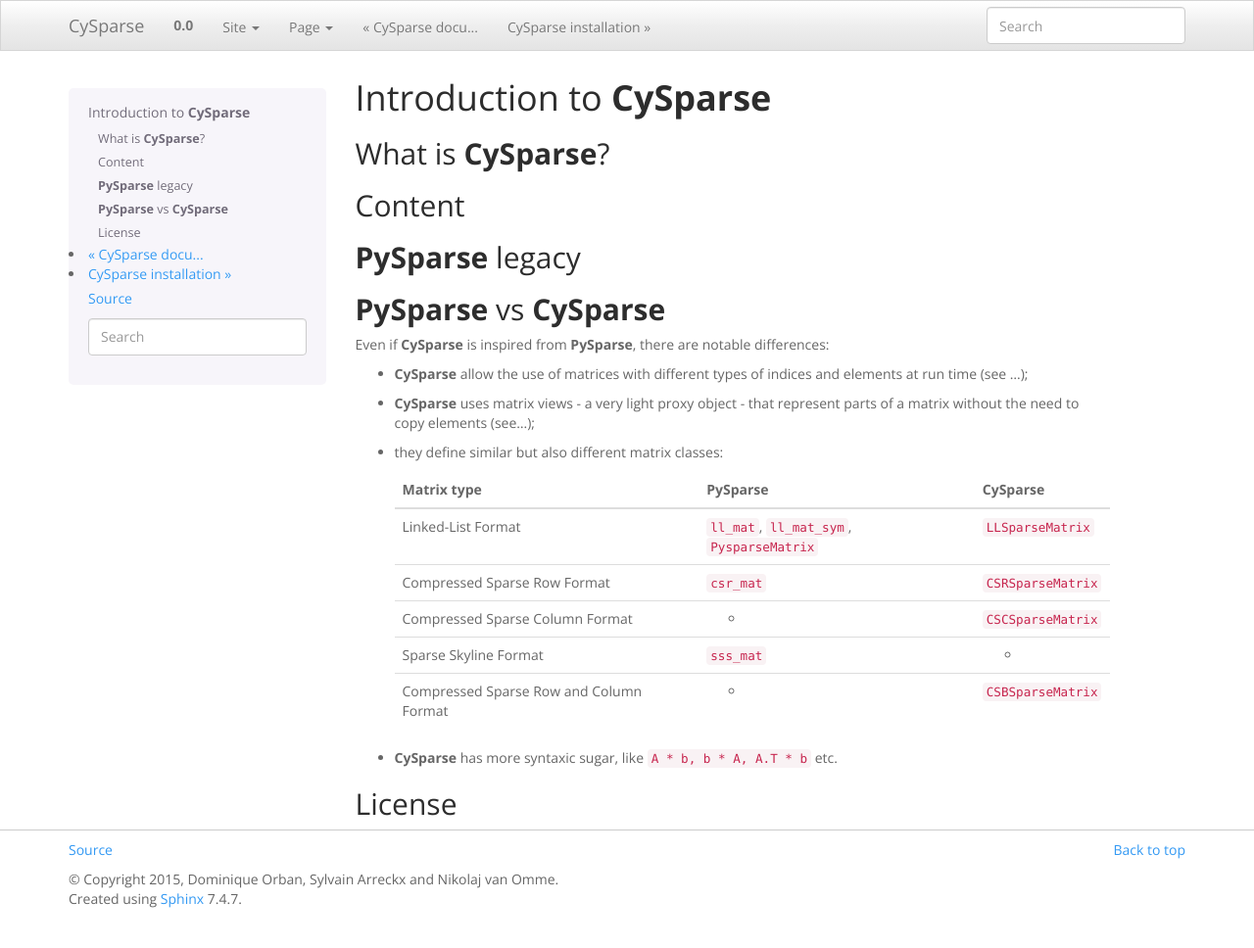
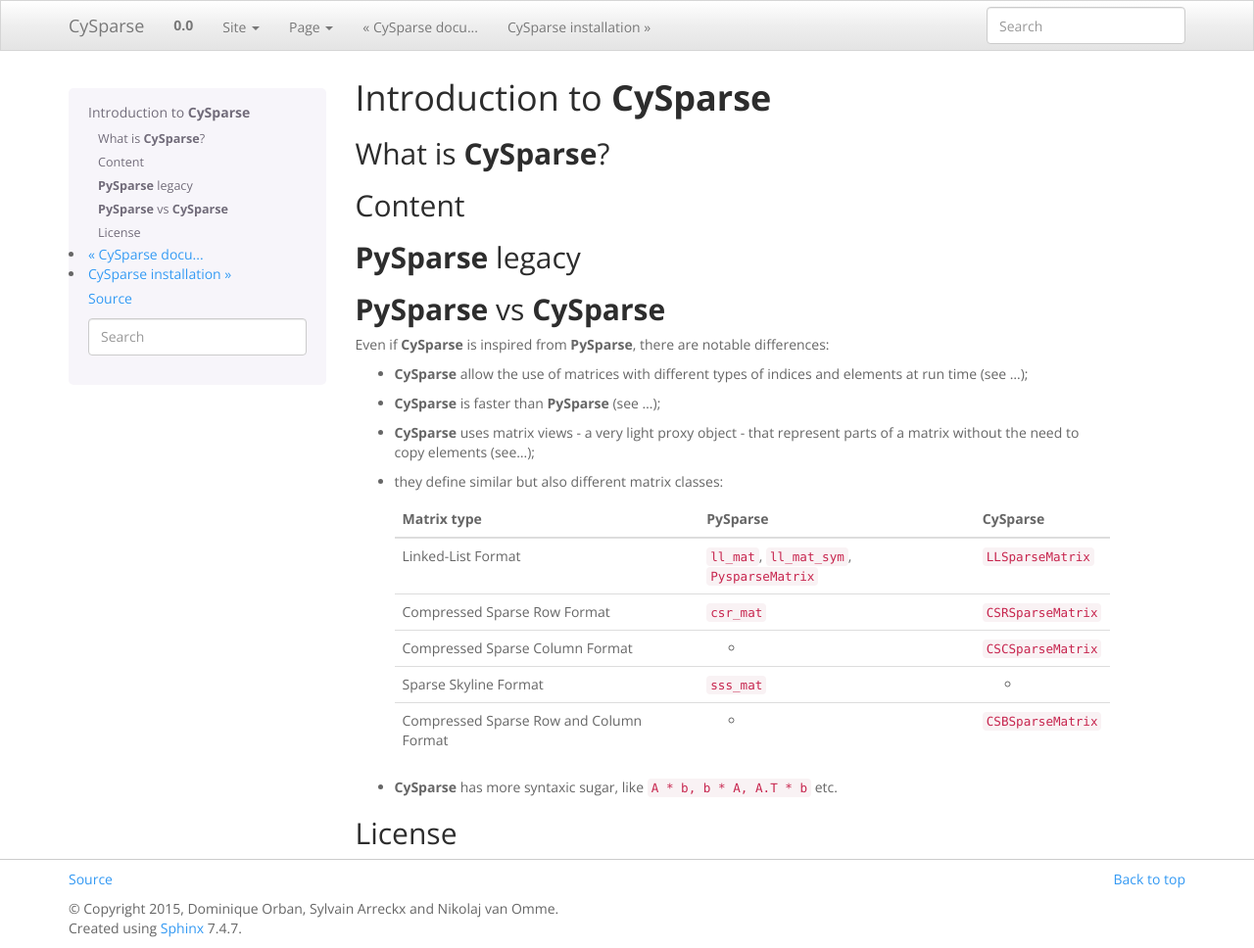
Before and after one commit to PythonOptimizers/cysparse, a Sphinx documentation site: the page built from doc/source/introduction.rst, in a window 1280 px wide and 968 px high. Shown: the whole window at 98% size. Built offline with Sphinx 7.4.7, drawn with Linux system fonts in a browser that asks for light colours.

Commit message:
changed doc intro

```diff
--- a/doc/source/introduction.rst
+++ b/doc/source/introduction.rst
@@ -20,6 +20,7 @@
 Even if :program:`CySparse` is inspired from :program:`PySparse`, there are notable differences:
 
 - :program:`CySparse` allow the use of matrices with different types of indices and elements at run time (see ...);
+- :program:`CySparse` is faster than :program:`PySparse` (see ...);
 - :program:`CySparse` uses matrix views - a very light proxy object - that represent parts of a matrix without the need to copy elements (see...);
 - they define similar but also different matrix classes:
 
```
